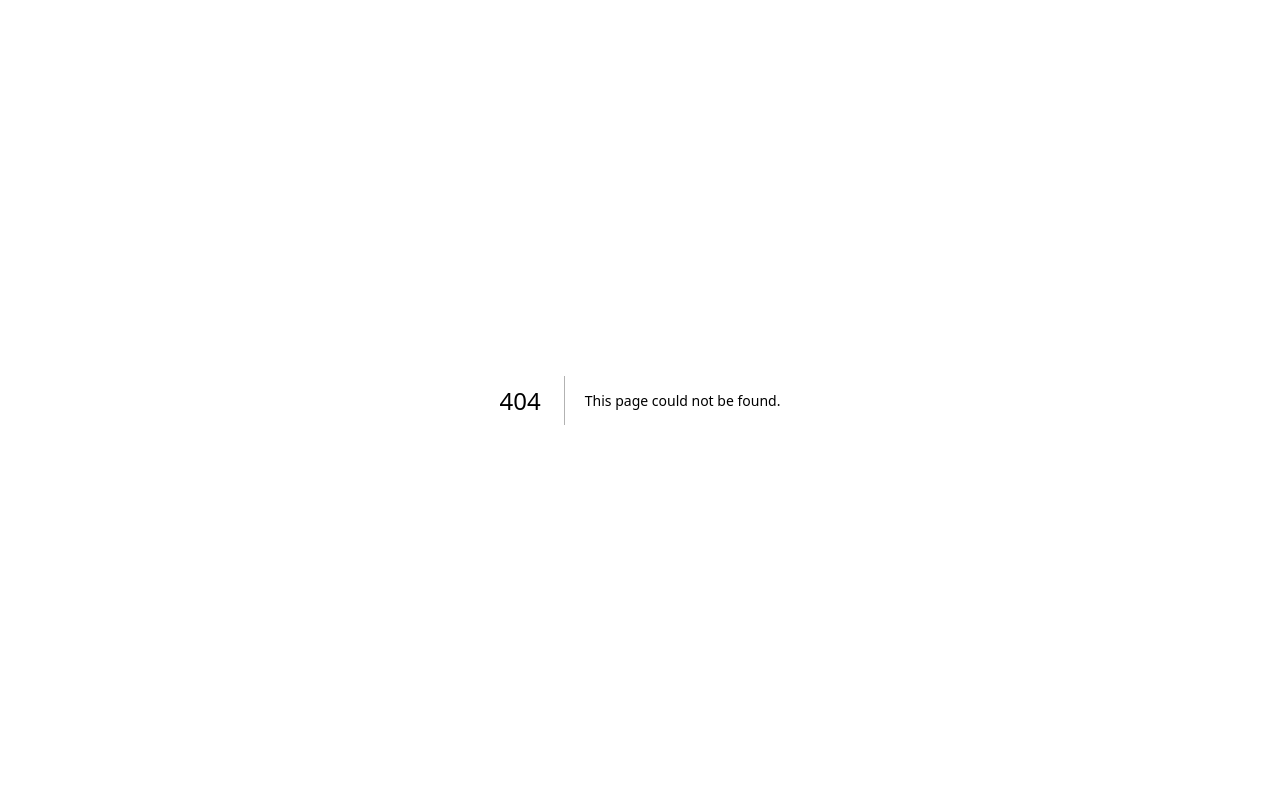
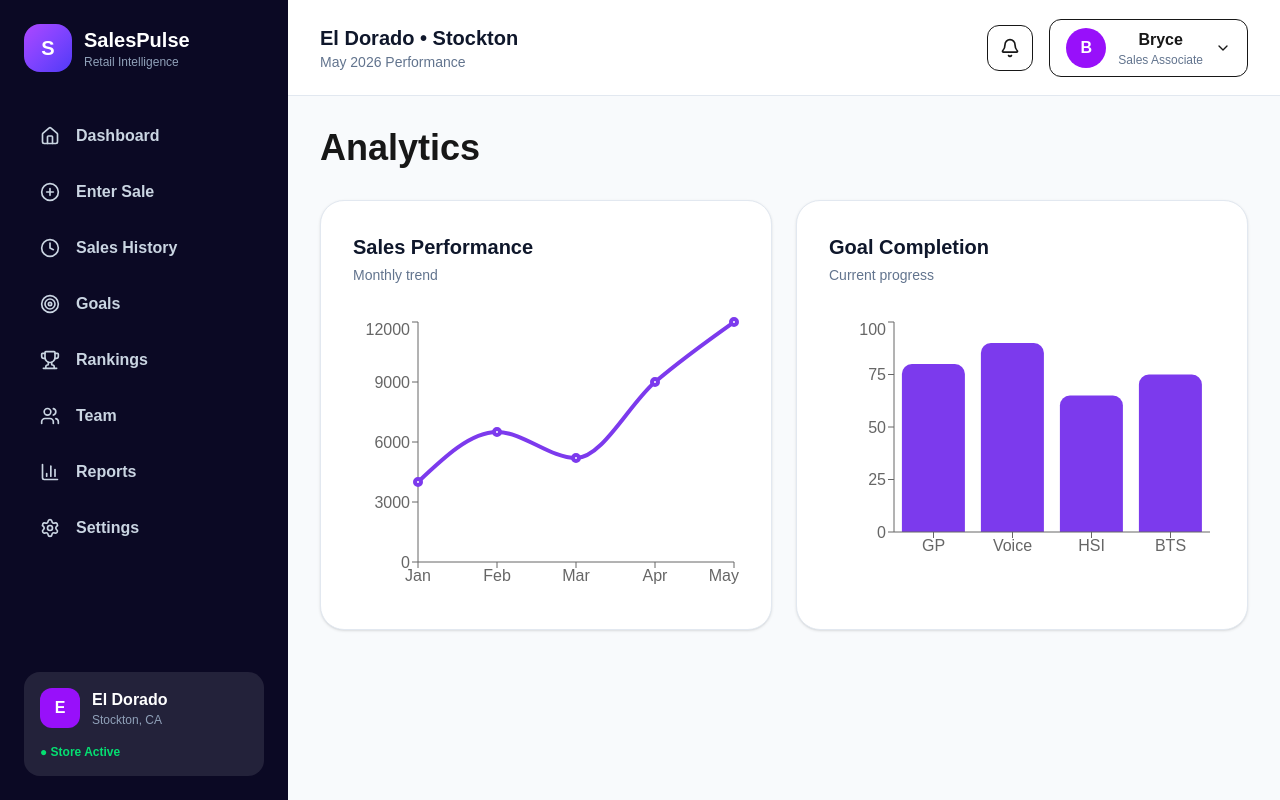
Before and after one commit to itzzerotrace/SalesPulse-V2, a Next.js app: page /analytics in a window 1280 px wide. Before the commit this address had no page. Built offline with nearby package versions, Linux system fonts and the light colour scheme.

Commit message:
Add SalesPulse analytics and chart system

```diff
--- /dev/null
+++ b/app/analytics/page.tsx
@@ -0,0 +1,33 @@
+import DashboardShell from "@/components/layout/DashboardShell";
+import AnalyticsSection from "@/components/dashboard/AnalyticsSection";
+
+
+export default function Analytics(){
+
+return (
+
+<DashboardShell>
+
+<div className="space-y-8">
+
+
+<h1 className="
+text-4xl
+font-black
+">
+
+Analytics
+
+</h1>
+
+
+<AnalyticsSection/>
+
+
+</div>
+
+</DashboardShell>
+
+)
+
+}
--- /dev/null
+++ b/components/dashboard/AnalyticsSection.tsx
@@ -0,0 +1,43 @@
+import ChartWrapper from "./ChartWrapper";
+import SalesTrendChart from "./SalesTrendChart";
+import GoalBreakdown from "./GoalBreakdown";
+
+
+export default function AnalyticsSection(){
+
+return (
+
+<div className="
+grid
+gap-6
+lg:grid-cols-2
+">
+
+
+<ChartWrapper
+title="Sales Performance"
+subtitle="Monthly trend"
+>
+
+<SalesTrendChart/>
+
+</ChartWrapper>
+
+
+
+<ChartWrapper
+title="Goal Completion"
+subtitle="Current progress"
+>
+
+<GoalBreakdown/>
+
+</ChartWrapper>
+
+
+
+</div>
+
+)
+
+}
--- /dev/null
+++ b/components/dashboard/ChartWrapper.tsx
@@ -0,0 +1,64 @@
+interface Props{
+title:string;
+subtitle?:string;
+children:React.ReactNode;
+}
+
+
+export default function ChartWrapper({
+title,
+subtitle,
+children
+}:Props){
+
+
+return (
+
+<div className="
+rounded-3xl
+border
+border-slate-200
+bg-white
+p-8
+shadow-sm
+">
+
+
+<h2 className="
+text-xl
+font-black
+text-slate-900
+">
+
+{title}
+
+</h2>
+
+
+{subtitle && (
+
+<p className="
+mt-1
+text-sm
+text-slate-500
+">
+
+{subtitle}
+
+</p>
+
+)}
+
+
+<div className="mt-8">
+
+{children}
+
+</div>
+
+
+</div>
+
+)
+
+}
--- /dev/null
+++ b/components/dashboard/GoalBreakdown.tsx
@@ -0,0 +1,62 @@
+"use client";
+
+import {
+BarChart,
+Bar,
+XAxis,
+YAxis,
+Tooltip,
+ResponsiveContainer
+} from "recharts";
+
+
+const data=[
+{
+name:"GP",
+value:80
+},
+{
+name:"Voice",
+value:90
+},
+{
+name:"HSI",
+value:65
+},
+{
+name:"BTS",
+value:75
+}
+];
+
+
+export default function GoalBreakdown(){
+
+return (
+
+<ResponsiveContainer width="100%" height={250}>
+
+<BarChart data={data}>
+
+
+<XAxis dataKey="name"/>
+
+<YAxis/>
+
+<Tooltip/>
+
+
+<Bar
+dataKey="value"
+fill="#7C3AED"
+radius={[10,10,0,0]}
+/>
+
+
+</BarChart>
+
+</ResponsiveContainer>
+
+)
+
+}
--- /dev/null
+++ b/components/dashboard/InsightCard.tsx
@@ -0,0 +1,50 @@
+interface Props{
+title:string;
+message:string;
+}
+
+
+export default function InsightCard({
+title,
+message
+}:Props){
+
+
+return (
+
+<div className="
+rounded-3xl
+bg-gradient-to-br
+from-purple-50
+to-indigo-50
+p-6
+border
+border-purple-100
+">
+
+
+<h3 className="
+font-black
+text-lg
+">
+
+{title}
+
+</h3>
+
+
+<p className="
+mt-3
+text-slate-600
+">
+
+{message}
+
+</p>
+
+
+</div>
+
+)
+
+}
--- /dev/null
+++ b/components/dashboard/PerformanceDonut.tsx
@@ -0,0 +1,56 @@
+"use client";
+
+
+import {
+PieChart,
+Pie,
+Cell,
+ResponsiveContainer
+} from "recharts";
+
+
+const data=[
+{
+name:"Complete",
+value:82
+},
+{
+name:"Remaining",
+value:18
+}
+];
+
+
+export default function PerformanceDonut(){
+
+return (
+
+<ResponsiveContainer width="100%" height={250}>
+
+
+<PieChart>
+
+<Pie
+data={data}
+innerRadius={60}
+outerRadius={90}
+dataKey="value"
+>
+
+
+<Cell fill="#7C3AED"/>
+
+<Cell fill="#E5E7EB"/>
+
+
+</Pie>
+
+
+</PieChart>
+
+
+</ResponsiveContainer>
+
+)
+
+}
--- /dev/null
+++ b/components/dashboard/SalesTrendChart.tsx
@@ -0,0 +1,53 @@
+"use client";
+
+import {
+LineChart,
+Line,
+XAxis,
+YAxis,
+Tooltip,
+ResponsiveContainer
+} from "recharts";
+
+
+const data=[
+{name:"Jan",value:4000},
+{name:"Feb",value:6500},
+{name:"Mar",value:5200},
+{name:"Apr",value:9000},
+{name:"May",value:12000}
+];
+
+
+export default function SalesTrendChart(){
+
+return (
+
+<ResponsiveContainer width="100%" height={280}>
+
+<LineChart data={data}>
+
+
+<XAxis dataKey="name"/>
+
+<YAxis/>
+
+<Tooltip/>
+
+
+<Line
+type="monotone"
+dataKey="value"
+stroke="#7C3AED"
+strokeWidth={4}
+/>
+
+
+</LineChart>
+
+
+</ResponsiveContainer>
+
+)
+
+}
--- a/package.json
+++ b/package.json
@@ -14,7 +14,8 @@
     "lucide-react": "^1.27.0",
     "next": "16.2.12",
     "react": "19.2.4",
-    "react-dom": "19.2.4"
+    "react-dom": "19.2.4",
+    "recharts": "^3.10.1"
   },
   "devDependencies": {
     "@tailwindcss/postcss": "^4",
```
Also changed, not shown: 1 other file (tests, documents, lock files or other folders).
